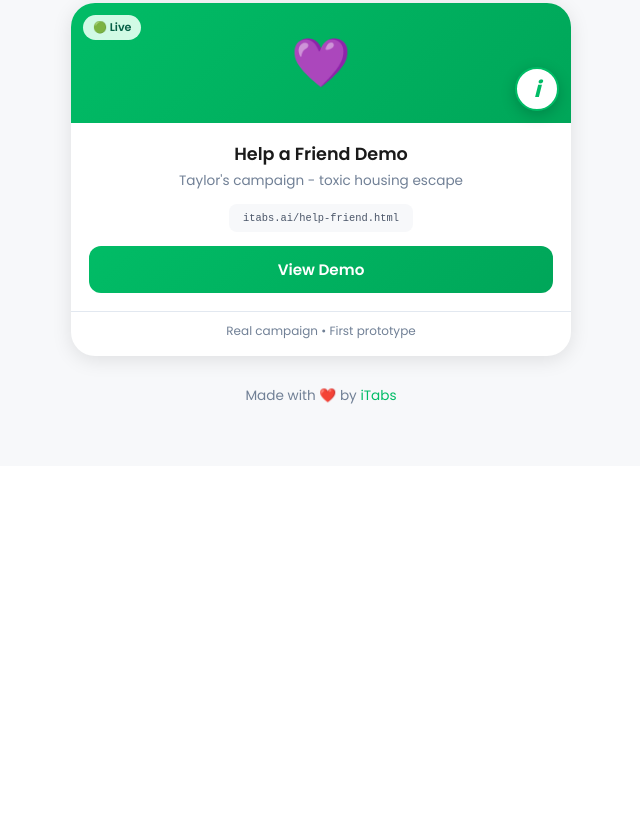
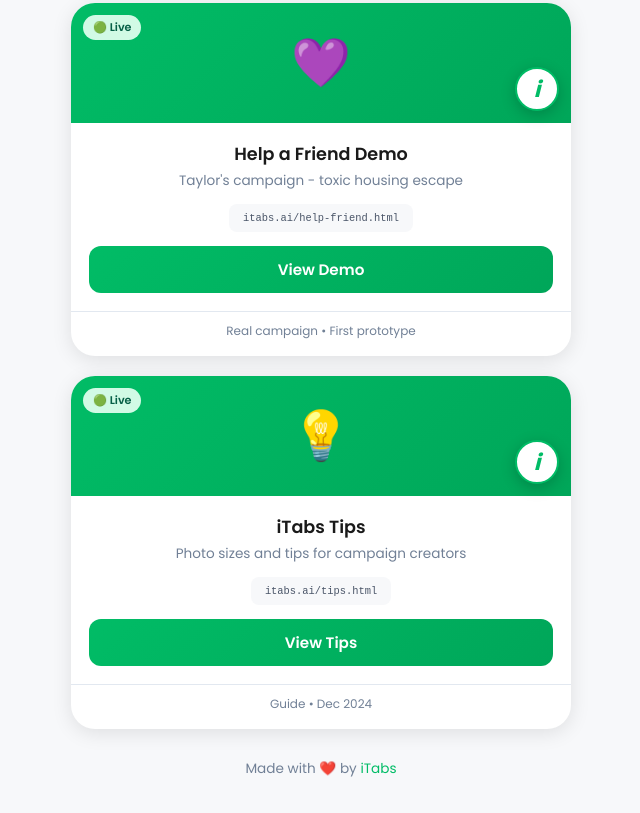
Before and after one commit to boilermaker-innovator/itabs, a plain HTML site: page index.html in a window 1280 px wide. Shown: the part 884-1697 px from the top of the page, without its empty margins (319-959 px from the left). Before the commit the page ends 1350 px from the top, so only its background shows below. Drawn offline with Linux system fonts and the light colour scheme.

Commit message:
Add iTabs Tips section and update HTML structure

```diff
--- a/index.html
+++ b/index.html
@@ -118,6 +118,20 @@ const pages = [
         footer: "Real campaign • First prototype",
         details: { "Campaign": "Taylor Barker", "Location": "Travancore VIC", "Original": "<a href='https://www.gofundme.com/f/help-a-friend-in-criss' target='_blank'>GoFundMe</a>" },
         notes: "First real demo. Has donate button, edit link, View Original button."
+    },
+
+    // -------- iTabs Tips --------
+    {
+        name: "iTabs Tips",
+        icon: "💡",
+        description: "Photo sizes and tips for campaign creators",
+        url: "tips.html",
+        fullUrl: "itabs.ai/tips.html",
+        status: "live",
+        buttonText: "View Tips",
+        footer: "Guide • Dec 2024",
+        details: { "Purpose": "Help creators make better iTabs", "Photo size": "800 x 530px" },
+        notes: "Shows photo size, what makes good photos, writing tips, what to avoid."
     }
 
 // ╔════════════════════════════════════════════════════════════════════════════╗
```
